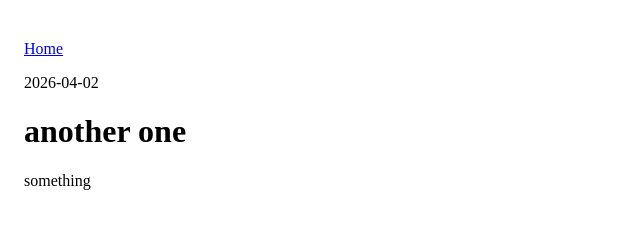
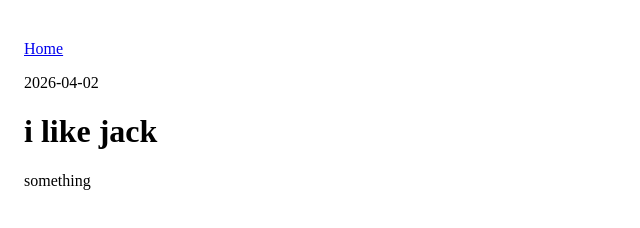
Before and after one commit to maxeozakh/bloo, a website: page docs/i-like-jack/index.html in a window 1280 px wide. Shown: the whole page, without its empty margins (0-640 px from the left). Drawn offline with Linux system fonts and the light colour scheme.

Commit message:
auto-publish 2026-04-02T13:45:40.715Z

```diff
--- a/docs/another-one/index.html
+++ b/docs/i-like-jack/index.html
@@ -3,7 +3,7 @@
   <head>
     <meta charset="utf-8" />
     <meta name="viewport" content="width=device-width, initial-scale=1" />
-    <title>another one | bloo</title>
+    <title>i like jack | bloo</title>
     <style>
       body {
         margin: 0;
@@ -29,7 +29,7 @@
   <body>
     <p><a href="../">Home</a></p>
     <p>2026-04-02</p>
-    <h1>another one</h1>
+    <h1>i like jack</h1>
     <article><p>something</p>
 </article>
   </body>
```
Also changed, not shown: docs/index.html (+1 -1 lines), posts/i-like-jack.md (renamed from posts/another-one.md).
